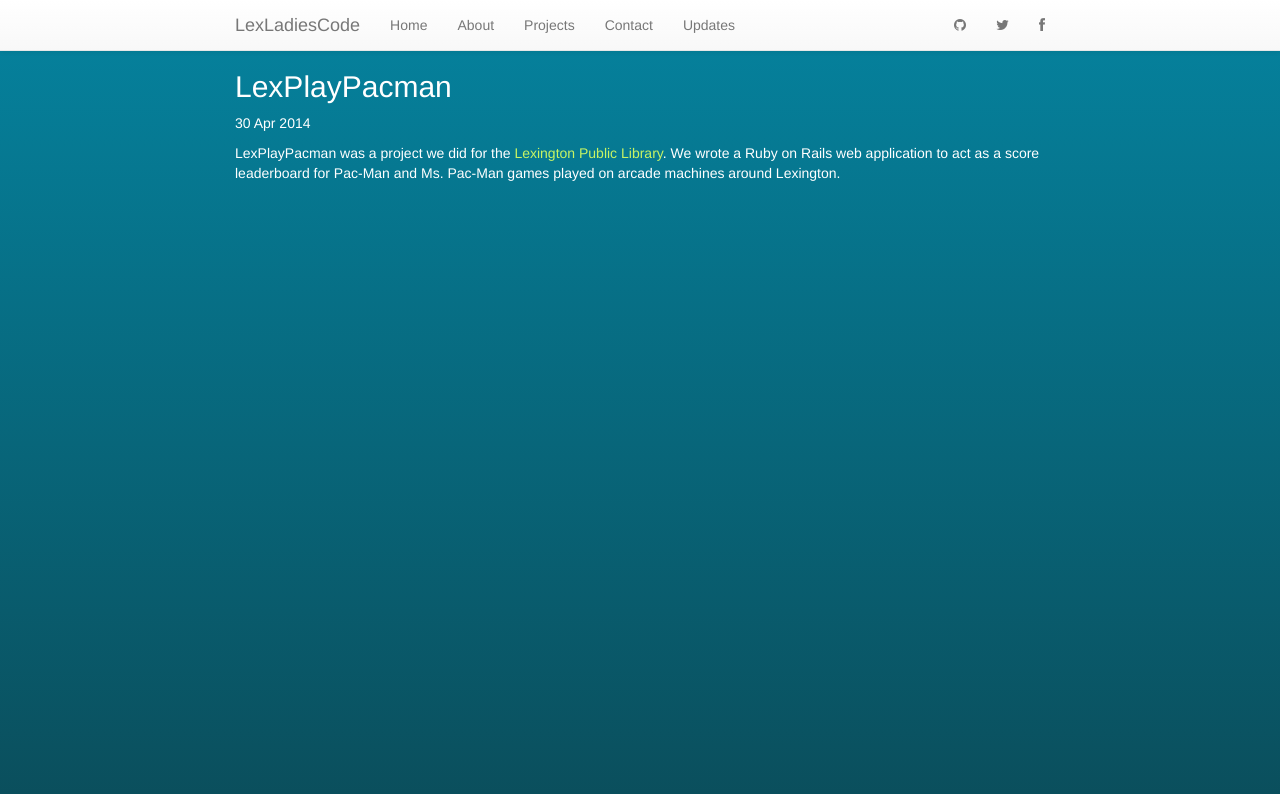
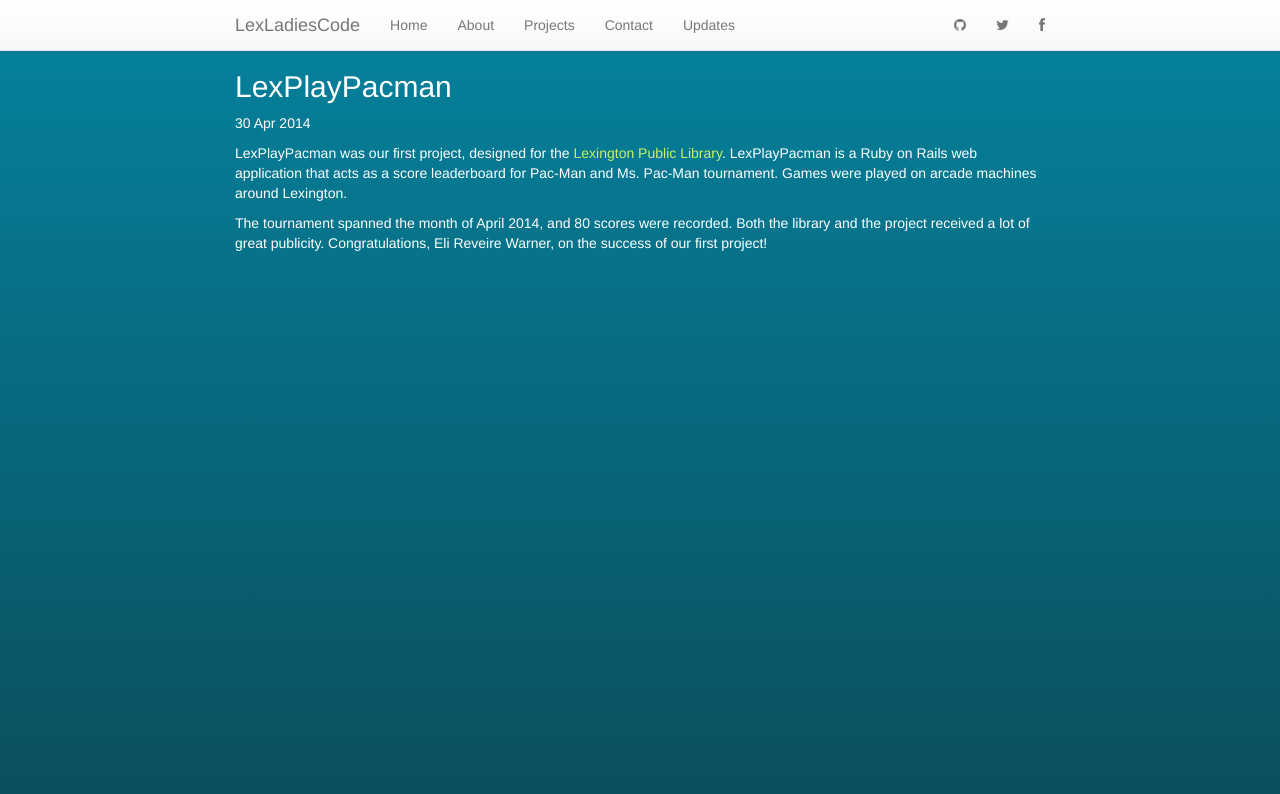
Before and after one commit to LexLadiesCode/LexLadiesCode.github.io, a Jekyll site: the page built from _posts/2014-04-30-lexplaypacman.markdown, in a window 1280 px wide. Shown: the top 794 px of the page. Built offline with Jekyll 4.4.1, drawn with Linux system fonts in a browser that asks for light colours; nearby versions of some CDN libraries; Markdown is read by kramdown in place of the engine named in the settings.

Commit message:
Additions to LexPlayPacman post

```diff
--- a/_posts/2014-04-30-lexplaypacman.markdown
+++ b/_posts/2014-04-30-lexplaypacman.markdown
@@ -6,7 +6,9 @@
 website: http://www.lexplaypacman.com/
 ---
 
-LexPlayPacman was a project we did for the
-[Lexington Public Library](http://www.lexpublib.org/). We wrote a Ruby on Rails
-web application to act as a score leaderboard for Pac-Man and Ms. Pac-Man games
-played on arcade machines around Lexington.
+LexPlayPacman was our first project, designed for the
+[Lexington Public Library](http://www.lexpublib.org/). LexPlayPacman is a Ruby on Rails
+web application that acts as a score leaderboard for Pac-Man and Ms. Pac-Man tournament. Games
+were played on arcade machines around Lexington.
+
+The tournament spanned the month of April 2014, and 80 scores were recorded. Both the library and the project received a lot of great publicity. Congratulations, Eli Reveire Warner, on the success of our first project!
```
